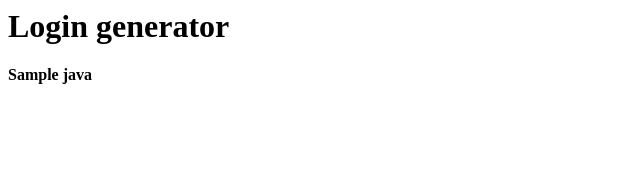
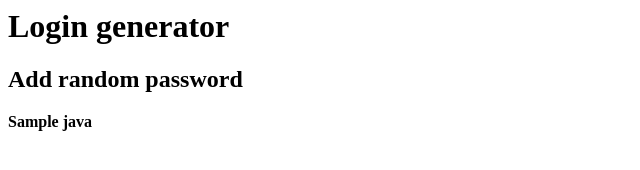
Before and after one commit to franckys/francky, a plain HTML site: page docs/index.html in a window 1280 px wide. Shown: the whole page, without its empty margins (0-640 px from the left). Drawn offline with Linux system fonts and the light colour scheme.

Commit message:
francky-8 Documentation génération d’un mot de passe aléatoire

```diff
--- a/docs/index.html
+++ b/docs/index.html
@@ -1,6 +1,6 @@
 <html><body>
 <H1>Login generator</H1>
-
+<H2>Add random password</H2>
 <B>Sample java</B>
 </body>
 </html>
```
